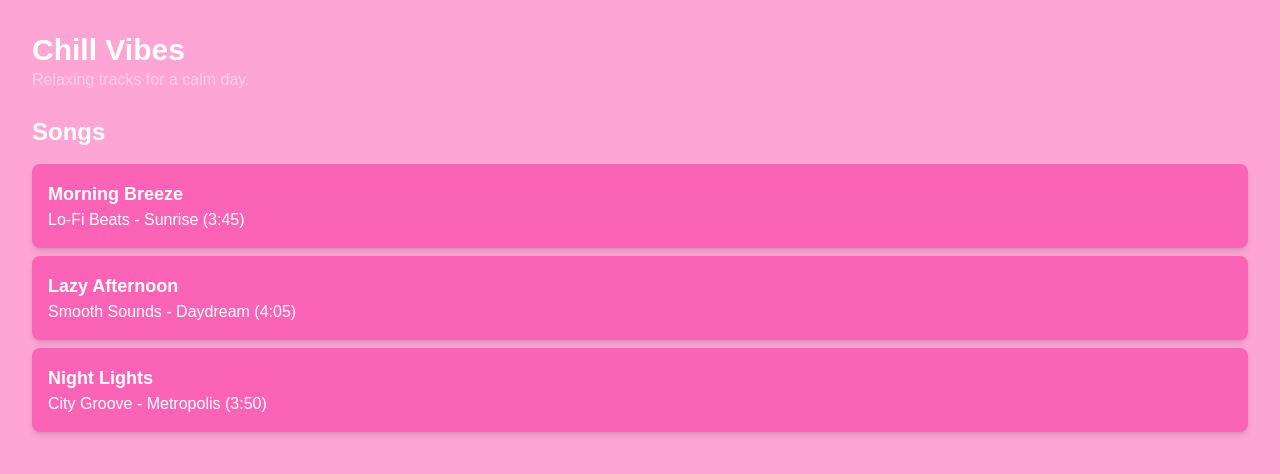
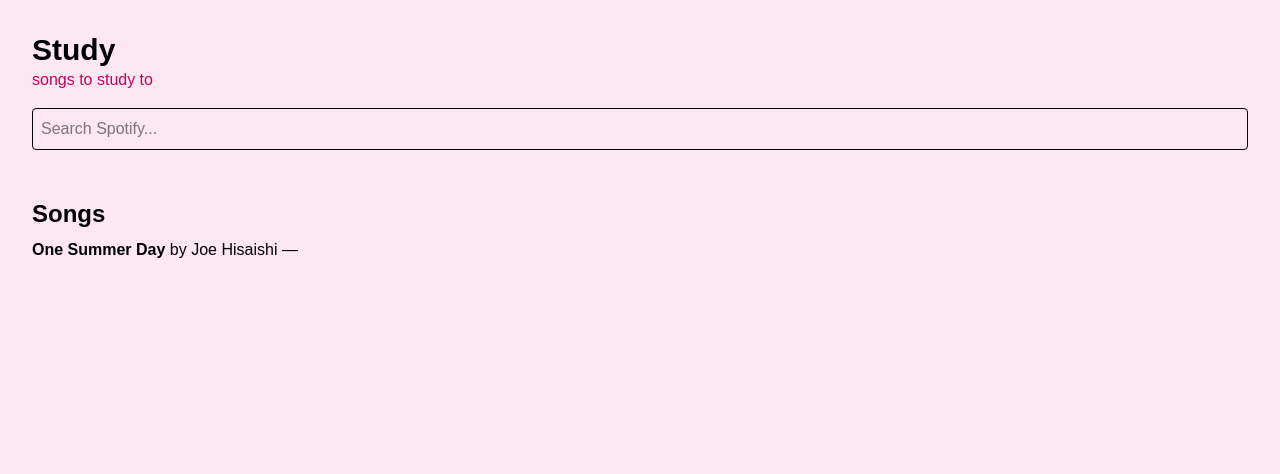
Before and after one commit to kattt24/kat-bootcamp-playlist, a Next.js app: page /playlists/1 in a window 1280 px wide. Shown: the top 474 px of the page. Built offline with nearby package versions, Linux system fonts and the light colour scheme.

Commit message:
done with week5

```diff
--- a/src/context/playlistcontext.tsx
+++ b/src/context/playlistcontext.tsx
@@ -1,11 +1,12 @@
 import { createContext, useContext, useState, ReactNode, useEffect} from "react";
 
 export type Song = {
-    id: number;
+  id: number | string;
   title: string;
   artist: string;
   album: string;
   duration: string;
+  image?: string;
 };
 
 export type Playlist = {
@@ -45,7 +46,6 @@ export const PlaylistProvider = ({ children }: { children: ReactNode }) => {
     fetchPlaylists();
   }, []);
 
-
   const addPlaylist = (playlist: Omit<Playlist, 'id' | 'songs'>) => {
     const newPlaylist: Playlist = {
       ...playlist,
@@ -55,25 +55,25 @@ export const PlaylistProvider = ({ children }: { children: ReactNode }) => {
     setPlaylists((prev) => [...prev, newPlaylist]);
   };
 
-    const editPlaylist = (id: string, updates: any) => {
-        setPlaylists(prev =>
-          prev.map(p => (p.id === id ? { ...p, ...updates } : p))
+  const editPlaylist = (id: string, updates: Partial<Omit<Playlist, 'id'>>) => {
+    setPlaylists((prev) =>
+      prev.map((p) => (p.id === id ? { ...p, ...updates } : p))
     );
   };
 
-    const addSong = (playlistId: string, song: any) => {
-        setPlaylists(prev =>
-          prev.map(p =>
+  const addSong = (playlistId: string, song: Song) => {
+    setPlaylists((prev) =>
+      prev.map((p) =>
         p.id === playlistId ? { ...p, songs: [...p.songs, song] } : p
       )
     );
   };
 
   const deleteSong = (playlistId: string, songId: number) => {
-      setPlaylists(prev =>
-        prev.map(p =>
+    setPlaylists((prev) =>
+      prev.map((p) =>
         p.id === playlistId
-            ? { ...p, songs: p.songs.filter(song => song.id !== songId) }
+          ? { ...p, songs: p.songs.filter((song) => song.id !== songId) }
           : p
       )
     );
--- a/src/pages/api/playlists.js
+++ b/src/pages/api/playlists.js
@@ -3,11 +3,10 @@ export default function handler(req, res) {
       const playlists = [
         {
           id: '1',
-          title: 'Hard Summer',
-          description: '#getLIT',
+          title: 'Study',
+          description: 'songs to study to',
           songs: [
-            { id: 1, title: 'Dreamin (feat. Daya)', artist: 'Dom Dolla', album: 'Single', duration: '2:51' },
-            { id: 2, title: 'Reach Out', artist: 'MALUGI', album: 'Single', duration: '2:18' },
+            { id: 1, title: 'One Summer Day', artist: 'Joe Hisaishi', album: '', duration: '3:09' },
           ],
         },
         {
--- /dev/null
+++ b/src/pages/api/spotify-search.ts
@@ -0,0 +1,50 @@
+export default async function handler(req: { query: { q: any; }; }, res: { status: (arg0: number) => { (): any; new(): any; json: { (arg0: { error?: string; results?: any; }): void; new(): any; }; }; }) {
+    const query = req.query.q;
+
+    if (!query || typeof query !== 'string') {
+      return res.status(400).json({ error: 'Missing or invalid search query' });
+    }
+
+    const clientId = process.env.SPOTIFY_CLIENT_ID;
+    const clientSecret = process.env.SPOTIFY_CLIENT_SECRET;
+
+    const authString = Buffer.from(`${clientId}:${clientSecret}`).toString('base64');
+
+    try {
+      const tokenResponse = await fetch('https://accounts.spotify.com/api/token', {
+        method: 'POST',
+        headers: {
+          'Content-Type': 'application/x-www-form-urlencoded',
+          'Authorization': `Basic ${authString}`,
+        },
+        body: 'grant_type=client_credentials',
+      });
+
+      const tokenData = await tokenResponse.json();
+      const accessToken = tokenData.access_token;
+
+      const searchResponse = await fetch(
+        `https://api.spotify.com/v1/search?type=track&limit=10&q=${encodeURIComponent(query)}`,
+        {
+          headers: {
+            Authorization: `Bearer ${accessToken}`,
+          },
+        }
+      );
+
+      const searchData = await searchResponse.json();
+      const results = searchData.tracks?.items.map((track: { id: any; name: any; artists: any[]; album: { name: any; images: { url: any; }[]; }; duration_ms: number; }) => ({
+        id: track.id,
+        title: track.name,
+        artist: track.artists.map((a) => a.name).join(', '),
+        album: track.album.name,
+        duration: `${Math.floor(track.duration_ms / 60000)}:${Math.floor((track.duration_ms % 60000) / 1000).toString().padStart(2, '0')}`,
+        image: track.album.images?.[0]?.url,
+      })) || [];
+
+      res.status(200).json({ results });
+    } catch (error) {
+      console.error('Spotify search error:', error);
+      res.status(500).json({ error: 'Internal Server Error' });
+    }
+  }
--- a/src/pages/playlists/[id].tsx
+++ b/src/pages/playlists/[id].tsx
@@ -1,31 +1,77 @@
-import { useRouter } from "next/router";
-import { playlists } from "@/data/example_data";
+import { useRouter } from 'next/router';
+import { useEffect, useState } from 'react';
+import { usePlaylist } from '@/context/playlistcontext';
+import { Song } from '@/context/playlistcontext';
+
 
 export default function PlaylistDetailPage() {
-    const router = useRouter();
-    const { id } = router.query;
-    const playlist = playlists.find((p) => p.id === id);
+  const router = useRouter();
+  const { id } = router.query;
+  const { playlists, addSong } = usePlaylist();
+  const playlist = playlists.find((p) => p.id === id);
 
-    if (!playlist) {
-        return <div className="text-white p-8">Playlist not found.</div>;
-    }
+  const [searchTerm, setSearchTerm] = useState('');
+  const [results, setResults] = useState<Song[]>([]);
 
-    return (
-    <div className="min-h-screen bg-pink-300 text-white p-8">
+  useEffect(() => {
+    if (!searchTerm) return;
+    const delay = setTimeout(() => {
+      fetch(`/api/spotify-search?q=${encodeURIComponent(searchTerm)}`)
+        .then((res) => res.json())
+        .then((data) => setResults(data.results || []))
+        .catch((err) => console.error('Search error:', err));
+    }, 400);
+    return () => clearTimeout(delay);
+  }, [searchTerm]);
+
+  if (!playlist) return <div className="text-white p-8">Playlist not found.</div>;
+
+  return (
+    <div className="min-h-screen bg-pink-100 text-black p-8">
       <h1 className="text-3xl font-bold">{playlist.title}</h1>
-      <p className="text-pink-200">{playlist.description}</p>
+      <p className="text-pink-700 mb-4">{playlist.description}</p>
 
-      <h2 className="text-2xl font-semibold mt-6">Songs</h2>
-      <ul className="mt-4">
+      <input
+        type="text"
+        placeholder="Search Spotify..."
+        value={searchTerm}
+        onChange={(e) => setSearchTerm(e.target.value)}
+        className="w-full p-2 border rounded mb-6"
+      />
+
+      {results.length > 0 && (
+        <div className="mb-8">
+          <h2 className="text-xl font-semibold mb-2">Search Results</h2>
+          <ul className="space-y-2">
+            {results.map((track) => (
+              <li key={track.id} className="flex items-center gap-4 bg-white p-4 rounded shadow">
+                {track.image && (
+                  <img src={track.image} alt={track.title} className="w-12 h-12 rounded" />
+                )}
+                <div className="flex-1">
+                  <p className="font-semibold">{track.title}</p>
+                  <p className="text-sm text-gray-600">{track.artist} • {track.album}</p>
+                </div>
+                <button
+                  onClick={() => addSong(playlist.id, { ...track })}
+                  className="bg-green-500 hover:bg-green-600 text-white px-3 py-1 rounded"
+                >
+                  +
+                </button>
+              </li>
+            ))}
+          </ul>
+        </div>
+      )}
+
+      <h2 className="text-2xl font-semibold mt-6 mb-2">Songs</h2>
+      <ul>
         {playlist.songs.map((song) => (
-          <li key={song.id} className="p-4 bg-pink-400 rounded-lg shadow-md my-2">
-            <h3 className="text-lg font-semibold">{song.title}</h3>
-            <p className="text-white">
-              {song.artist} - {song.album} <span className="text-white">({song.duration})</span>
-            </p>
+          <li key={song.id} className="mb-2">
+            <strong>{song.title}</strong> by {song.artist} — <em>{song.album}</em>
           </li>
         ))}
       </ul>
     </div>
-    );
+  );
 }
```
Lines whose indentation alone changed are shown as unchanged.
